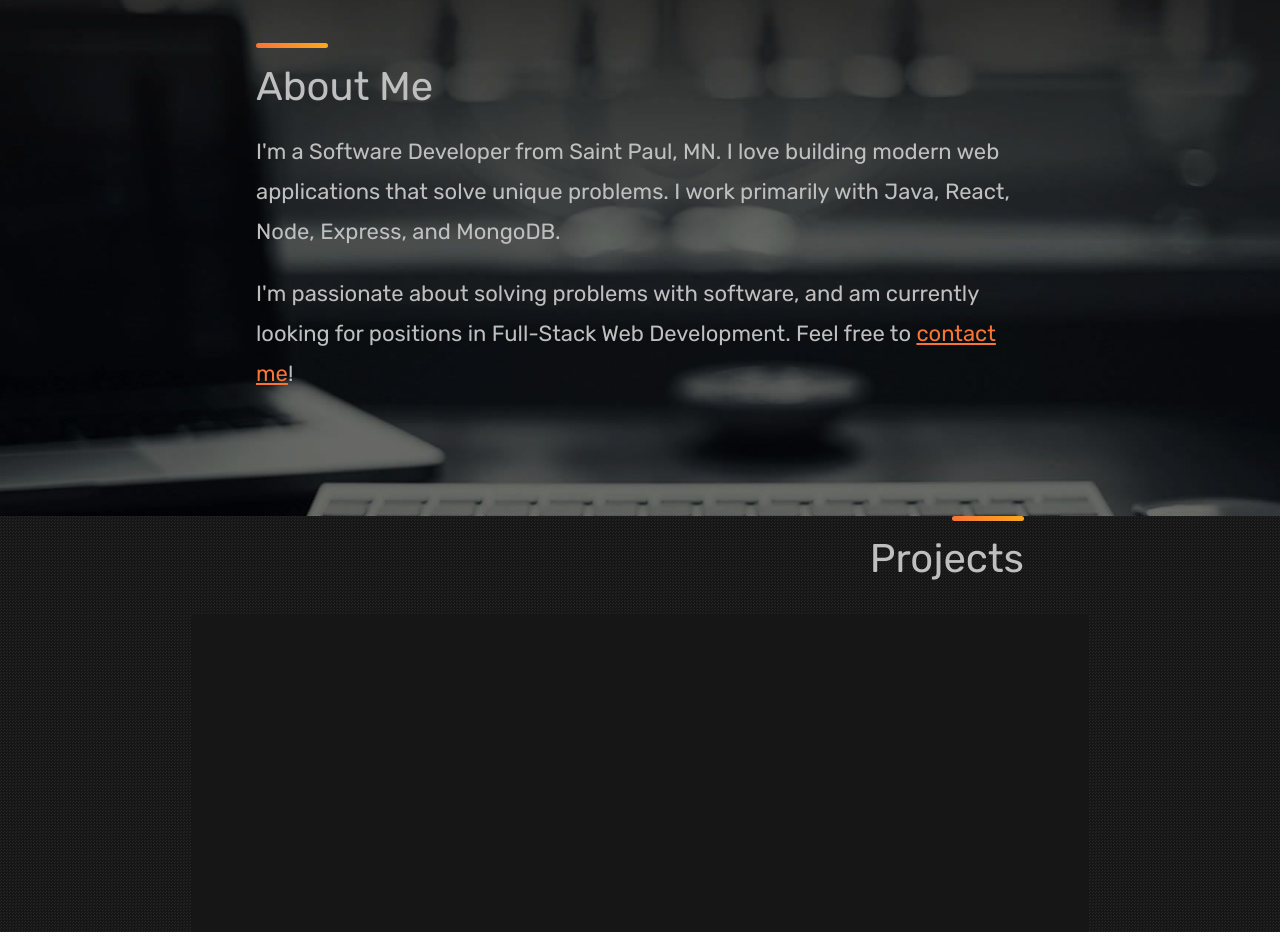
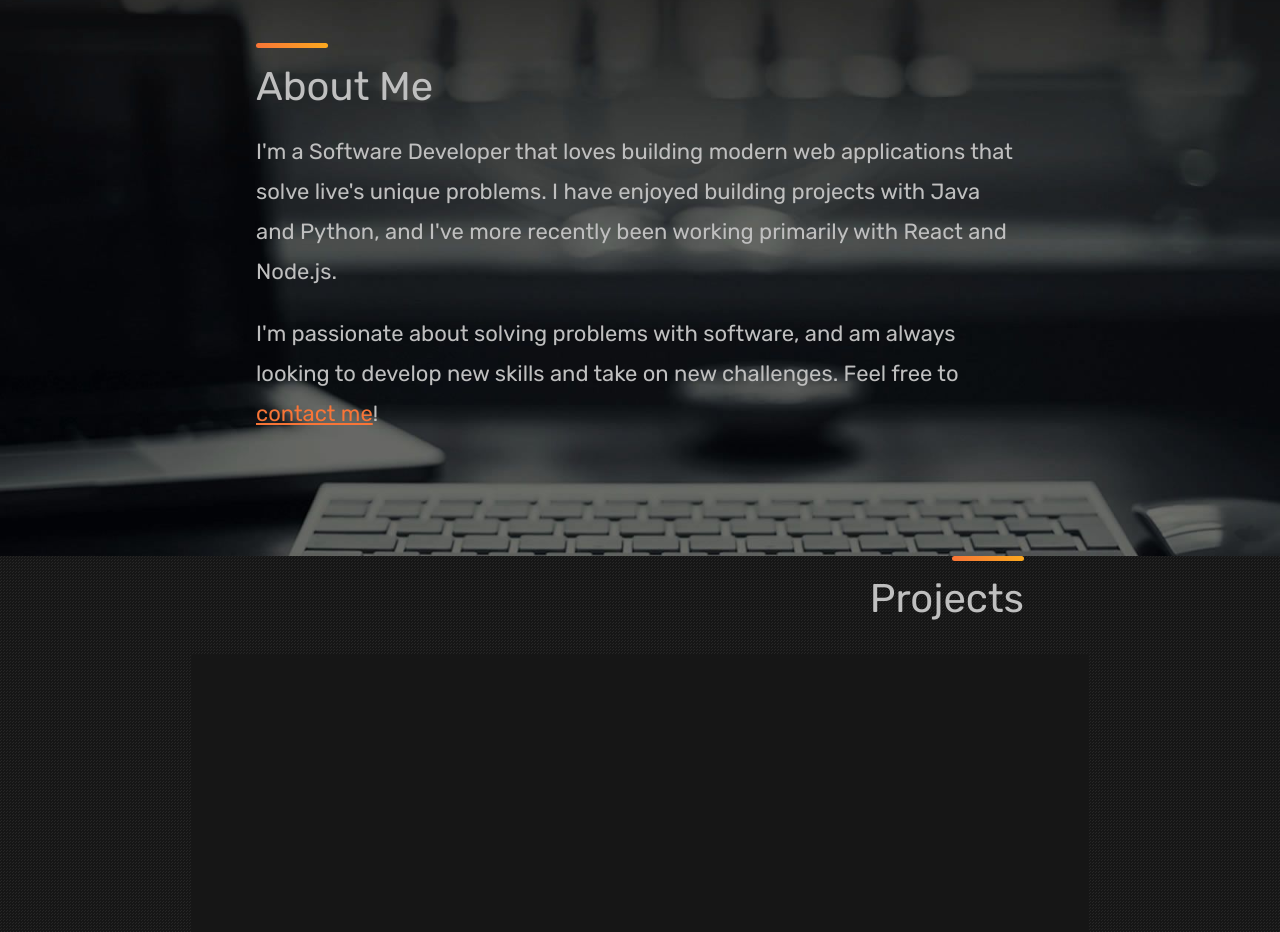
Before and after one commit to dtiern5/dtiern5.github.io, a React (Create React App) app: page / in a window 1280 px wide. Shown: the part 940-1872 px from the top of the page. Built offline with nearby package versions, Linux system fonts and the light colour scheme.

Commit message:
update to About section

```diff
--- a/src/components/About.js
+++ b/src/components/About.js
@@ -10,8 +10,8 @@ function About() {
                     <h2 className="section-header-about ">About Me</h2>
                 </div>
 
-                <p>I'm a Software Developer from Saint Paul, MN. I love building modern web applications that solve unique problems. I work primarily with Java, React, Node, Express, and MongoDB.</p>
-                <p>I'm passionate about solving problems with software, and am currently looking for positions in Full-Stack Web Development. Feel free to <a className="contact-link" href="#contact">contact me</a>!</p>
+                <p>I'm a Software Developer that loves building modern web applications that solve live's unique problems. I have enjoyed building projects with Java and Python, and I've more recently been working primarily with React and Node.js.</p>
+                <p>I'm passionate about solving problems with software, and am always looking to develop new skills and take on new challenges. Feel free to <a className="contact-link" href="#contact">contact me</a>!</p>
             </div>
         </section>
     )
```
